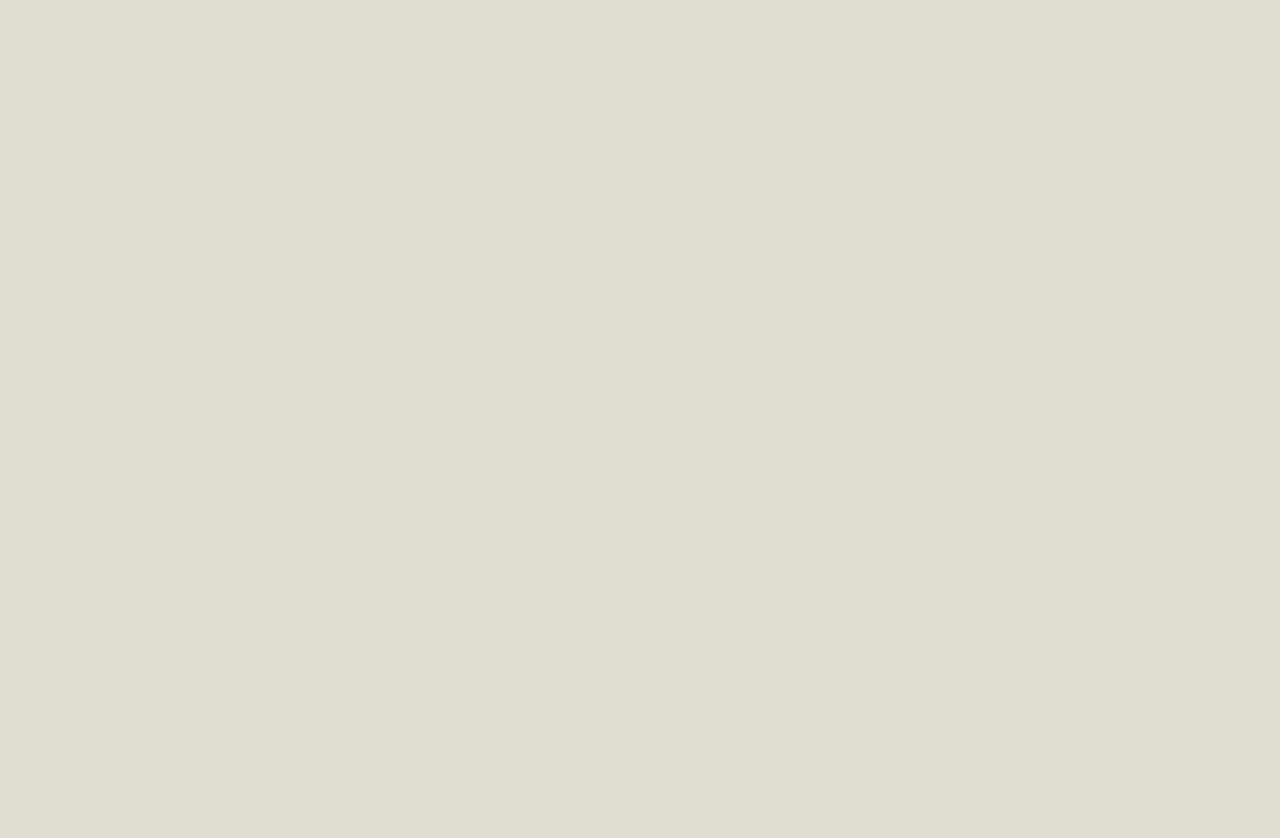
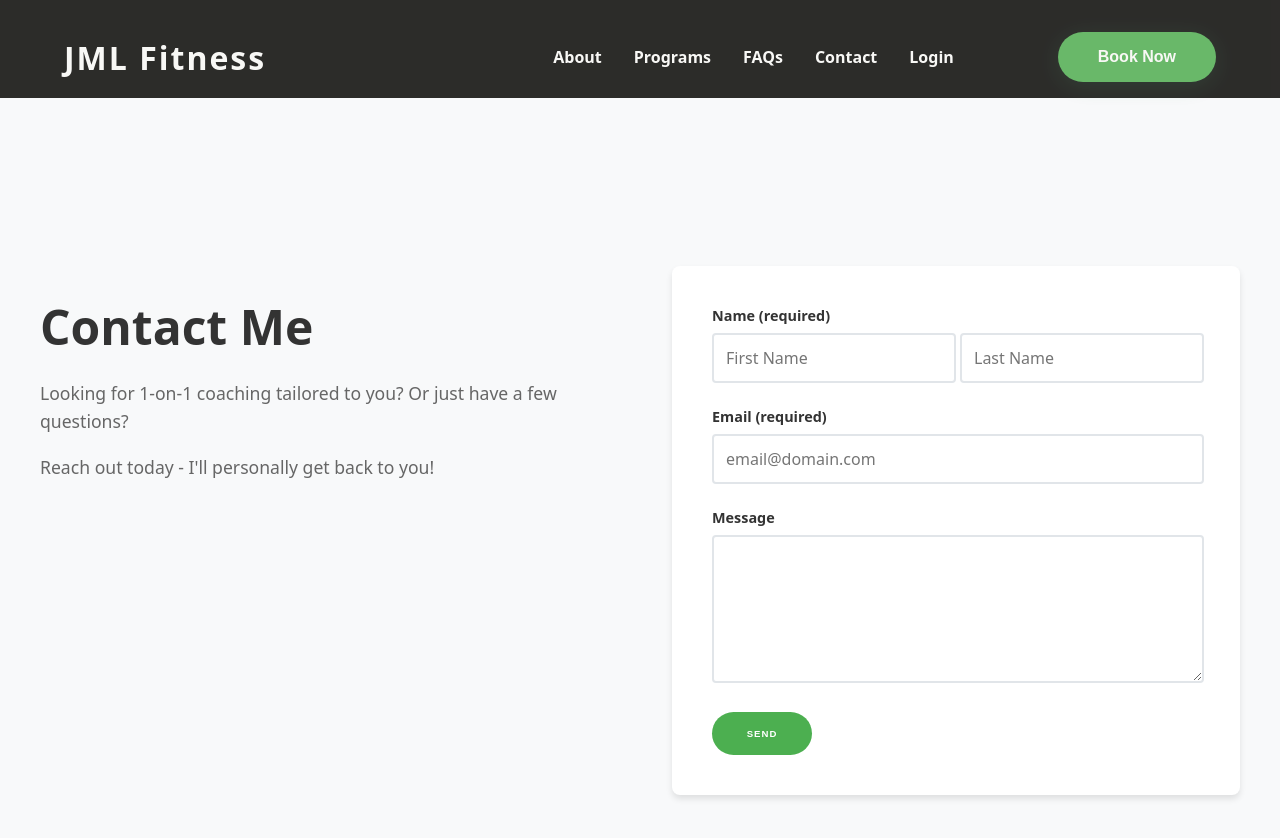
Before and after one commit to Bryns124/justinPT, a React (Create React App) app in the folder frontend/: page /contact in a window 1280 px wide. Before the commit this address had no page. Shown: the top 838 px of the page. Before the commit the page ends 800 px from the top, so only its background shows below. Built offline with nearby package versions, Linux system fonts and the light colour scheme.

Commit message:
designed contact page with emailjs

```diff
--- a/frontend/package.json
+++ b/frontend/package.json
@@ -4,6 +4,7 @@
   "version": "0.1.0",
   "private": true,
   "dependencies": {
+    "@emailjs/browser": "^4.4.1",
     "@emotion/react": "^11.14.0",
     "@emotion/styled": "^11.14.0",
     "@mui/material": "^7.1.0",
--- a/frontend/src/App.js
+++ b/frontend/src/App.js
@@ -5,6 +5,7 @@ import Login from './pages/Login'
 import Register from './pages/Register'
 import HomePage from './pages/HomePage'
 // import Booking from './pages/Booking'
+import Contact from './pages/Contact'
 
 function App() {
   return (
@@ -18,7 +19,7 @@ function App() {
           {/* <Route path="/faqs" element={<Faqs />} /> */}
           {/* <Route path="/booking" element={<Booking />} /> */}
           {/* <Route path="/programs" element={<TrainingPrograms />} /> */}
-          {/* <Route path="/contact" element={<Contact />} /> */}
+          <Route path="/contact" element={<Contact />} />
           {/* <Route path="/quiz" element={<Quiz />} /> */}
           {/* Create more routes */}
         </Routes>
--- /dev/null
+++ b/frontend/src/assets/css/Contact.css
@@ -0,0 +1,154 @@
+.contact-container {
+  min-height: 100vh;
+  display: flex;
+  align-items: center;
+  justify-content: center;
+  padding: 2rem;
+  background-color: #f8f9fa;
+}
+
+.contact-content {
+  display: grid;
+  grid-template-columns: 1fr 1fr;
+  gap: 4rem;
+  max-width: 1200px;
+  width: 100%;
+  align-items: start;
+}
+
+.contact-info {
+  padding-right: 2rem;
+}
+
+.contact-info h1 {
+  font-size: 3rem;
+  font-weight: bold;
+  color: #333;
+  margin-bottom: 1.5rem;
+  line-height: 1.2;
+}
+
+.contact-info p {
+  font-size: 1.1rem;
+  color: #666;
+  line-height: 1.6;
+  margin-bottom: 1rem;
+}
+
+.contact-form {
+  background: white;
+  padding: 2.5rem;
+  padding-right: 4rem;
+  border-radius: 8px;
+  box-shadow: 0 4px 6px rgba(0, 0, 0, 0.1);
+}
+
+.form-group {
+  margin-bottom: 1.5rem;
+}
+
+.form-group label {
+  display: block;
+  font-weight: 600;
+  color: #333;
+  margin-bottom: 0.5rem;
+  font-size: 0.9rem;
+}
+
+.name-inputs {
+  display: grid;
+  grid-template-columns: 1fr 1fr;
+  gap: 2rem;
+  /* width: 100%; */
+}
+
+.form-group input,
+.form-group textarea {
+  width: 100%;
+  padding: 0.75rem;
+  border: 2px solid #e1e5e9;
+  border-radius: 4px;
+  font-size: 1rem;
+  transition: border-color 0.3s ease;
+  font-family: inherit;
+}
+
+.form-group input:focus,
+.form-group textarea:focus {
+  outline: none;
+  border-color: #4CAF50;
+}
+
+.form-group textarea {
+  resize: vertical;
+  min-height: 120px;
+}
+
+.send-btn {
+  background-color: #4CAF50;
+  color: white;
+  border: none;
+  padding: 1rem;
+  font-size: 0.6rem;
+  font-weight: 600;
+  letter-spacing: 1px;
+  border-radius: 32px;
+  cursor: pointer;
+  transition: background-color 0.3s ease;
+  width: 100px;
+}
+
+.send-btn:hover {
+  background: #49c78c;
+  box-shadow: 0 6px 32px rgba(56, 161, 105, 0.25);
+}
+
+.status-message {
+  display: flex;
+  align-items: center;
+  padding: 20px;
+  border-radius: 8px;
+  margin-top: 20px;
+  font-family: Arial, sans-serif;
+  box-shadow: 0 2px 8px rgba(0, 0, 0, 0.1);
+}
+
+.success-message {
+  background-color: #d4edda;
+  border: 1px solid #c3e6cb;
+  color: #155724;
+}
+
+.error-message {
+  background-color: #f8d7da;
+  border: 1px solid #f5c6cb;
+  color: #721c24;
+}
+
+.message-icon {
+  font-size: 24px;
+  font-weight: bold;
+  margin-right: 15px;
+  min-width: 30px;
+  text-align: center;
+}
+
+.success-message .message-icon {
+  color: #28a745;
+}
+
+.error-message .message-icon {
+  color: #dc3545;
+}
+
+.message-content h3 {
+  margin: 0 0 5px 0;
+  font-size: 16px;
+  font-weight: 600;
+}
+
+.message-content p {
+  margin: 0;
+  font-size: 14px;
+  opacity: 0.9;
+}
--- a/frontend/src/assets/css/HomePage.css
+++ b/frontend/src/assets/css/HomePage.css
@@ -2,6 +2,10 @@ body {
   margin: 0;
   font-family: system-ui, -apple-system, BlinkMacSystemFont, 'Segoe UI', Roboto, Oxygen, Ubuntu, Cantarell, 'Open Sans', 'Helvetica Neue', sans-serif;
   background: #e0ddd1;
+}
+
+Link {
+  text-decoration: none;
 }
 
 .homepage {
@@ -58,7 +62,7 @@ nav a:hover {
   display: inline-block;
   margin-left: 40px;
   padding: 16px 40px;
-  background: #38a169;
+  background-color: #4CAF50;
   color: #fff;
   border-radius: 32px;
   font-size: 1rem;
--- a/frontend/src/pages/Contact.js
+++ b/frontend/src/pages/Contact.js
@@ -0,0 +1,158 @@
+import React, { useState, useContext } from 'react';
+import '../assets/css/Contact.css';
+import { Link } from 'react-router-dom';
+import { AuthContext } from '../context/AuthContext';
+import handleLogout from './HomePage';
+import handleBooking from './HomePage';
+import emailjs from '@emailjs/browser';
+
+const Contact = () => {
+  const [ firstName, setFirstName ] = useState('');
+  const [ lastName, setLastName ] = useState('');
+  const [ email, setEmail ] = useState('');
+  const [ message, setMessage ] = useState('');
+  const [ isSubmitting, setIsSubmitting ] = useState(false);
+  const [ submitStatus, setSubmitStatus ] = useState('');
+  const { user } = useContext(AuthContext);
+
+
+  const handleSubmit = async (e) => {
+    e.preventDefault();
+    setIsSubmitting(true);
+    setSubmitStatus('');
+
+    try {
+      const serviceID = "service_fj8g3p8";
+      const templateID = "template_434djud";
+      const publicKey = "XFc-ZyqcWXtIBSt56";
+      const templateParams = {
+        name: `${firstName} ${lastName}`,
+        message: message,
+        email: email
+      }
+
+      await emailjs.send(
+        serviceID,
+        templateID,
+        templateParams,
+        publicKey
+      );
+
+      setSubmitStatus('Success');
+      setFirstName('');
+      setLastName('');
+      setEmail('');
+      setMessage('');
+    } catch (error) {
+      console.error('EmailJS error:', error);
+      setSubmitStatus('Error');
+    } finally {
+      setIsSubmitting(false);
+    }
+  }
+  return (
+    <>
+    <header className="homepage-header">
+    <Link to="/" style={{ textDecoration: 'none' }}>
+      <div className="logo">JML Fitness</div>
+    </Link>
+      <nav>
+        <Link to="/about">About</Link>
+        <Link to="/programs">Programs</Link>
+        <Link to="/faqs">FAQs</Link>
+        <Link to="/contact">Contact</Link>
+        {user ? (
+          <>
+            <Link to="/dashboard">Dashboard</Link>
+            <Link className="logout-link" onClick={handleLogout}>
+              Logout
+            </Link>
+          </>
+        ) : (
+          <Link to="/login">Login</Link>
+        )}
+        <i class="fa-solid fa-bag-shopping"></i>
+        <button className="booking-btn" onClick={handleBooking}>Book Now</button>
+      </nav>
+    </header>
+    <div className='contact-container'>
+      <div className='contact-content'>
+        <div className='contact-info'>
+          <h1>Contact Me</h1>
+          <p>Looking for 1-on-1 coaching tailored to you? Or just have a few questions?</p>
+          <p>Reach out today - I'll personally get back to you!</p>
+        </div>
+        <form className='contact-form' onSubmit={handleSubmit}>
+          <div className='form-group'>
+            <label htmlFor='name'>Name (required)</label>
+            <div className='name-inputs'>
+              <input
+                type='text'
+                placeholder='First Name'
+                value={firstName}
+                onChange={(e) => setFirstName(e.target.value)}
+                required
+                disabled={isSubmitting}
+              />
+              <input
+                type='text'
+                placeholder='Last Name'
+                value={lastName}
+                onChange={(e) => setLastName(e.target.value)}
+                required
+                disabled={isSubmitting}
+              />
+            </div>
+          </div>
+          <div className='form-group'>
+            <label htmlFor='email'>Email (required)</label>
+            <input
+                type='email'
+                placeholder='email@domain.com'
+                value={email}
+                onChange={(e) => setEmail(e.target.value)}
+                required
+                disabled={isSubmitting}
+              />
+          </div>
+          <div className='form-group'>
+            <label htmlFor='message'>Message</label>
+            <textarea
+                rows='5'
+                value={message}
+                onChange={(e) => setMessage(e.target.value)}
+                disabled={isSubmitting}
+              />
+          </div>
+          {/* {submitStatus !== 'Success' && ( */}
+            <button type="submit" className="send-btn" disabled={isSubmitting}>
+              {isSubmitting ? 'SENDING..' : 'SEND'}
+            </button>
+          {/* )} */}
+          {submitStatus === 'Success' && (
+            <div className="status-message success-message">
+              <div className="message-icon">✓</div>
+              <div className="message-content">
+                <h3>Message Sent Successfully!</h3>
+                <p>Thank you for reaching out. I'll get back to you soon.</p>
+              </div>
+            </div>
+          )}
+
+          {submitStatus === 'Error' && (
+            <div className="status-message error-message">
+              <div className="message-icon">✕</div>
+              <div className="message-content">
+                <h3>Failed to Send Message</h3>
+                <p>Something went wrong. Please try again or email me directly.</p>
+              </div>
+            </div>
+          )}
+        </form>
+      </div>
+    </div>
+    </>
+  );
+};
+
+export default Contact;
--- a/frontend/src/pages/HomePage.js
+++ b/frontend/src/pages/HomePage.js
@@ -75,15 +75,21 @@ const HomePage = () => {
     <div className="homepage">
       <div className="main-container">
         <header className="homepage-header">
+        <Link to="/" style={{ textDecoration: 'none' }}>
           <div className="logo">JML Fitness</div>
+        </Link>
           <nav>
+            {user && (
+              <>
+              <Link to="/dashboard">Dashboard</Link>
+              </>
+            )}
             <Link to="/about">About</Link>
             <Link to="/programs">Programs</Link>
             <Link to="/faqs">FAQs</Link>
             <Link to="/contact">Contact</Link>
             {user ? (
               <>
-                <Link to="/dashboard">Dashboard</Link>
                 <Link className="logout-link" onClick={handleLogout}>
                   Logout
                 </Link>
@@ -102,7 +108,7 @@ const HomePage = () => {
           <div className="main-right">
             <p>Personal training that builds real strength, mobility and confidence - not just athletics. Designed for everyday people who want to feel and move better in real life</p><br></br>
             <p>Book your free 30 min consultation now.</p>
-            <Link to="/signup" className="cta-button">
+            <Link to="/booking" className="cta-button">
               Get Started
             </Link>
           </div>
```
Also changed, not shown: 1 other file (tests, documents, lock files or other folders).
